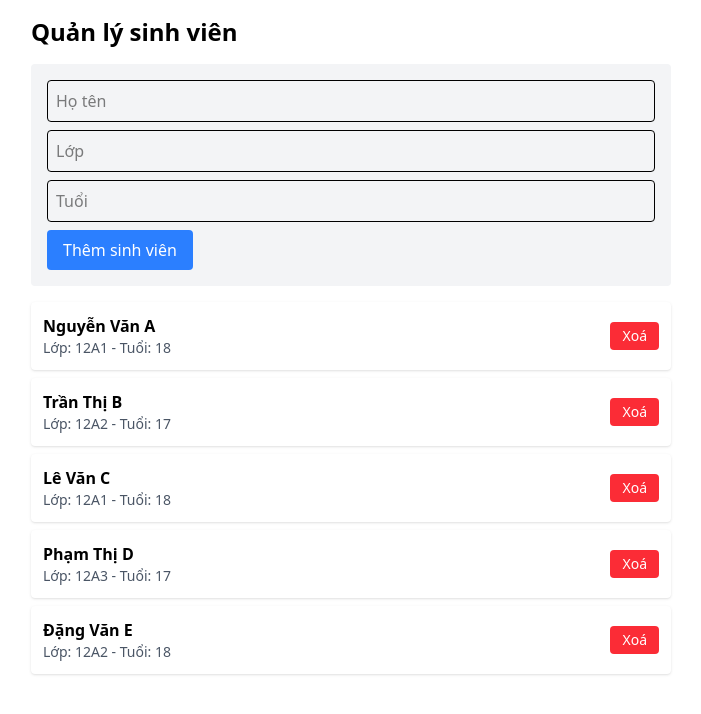
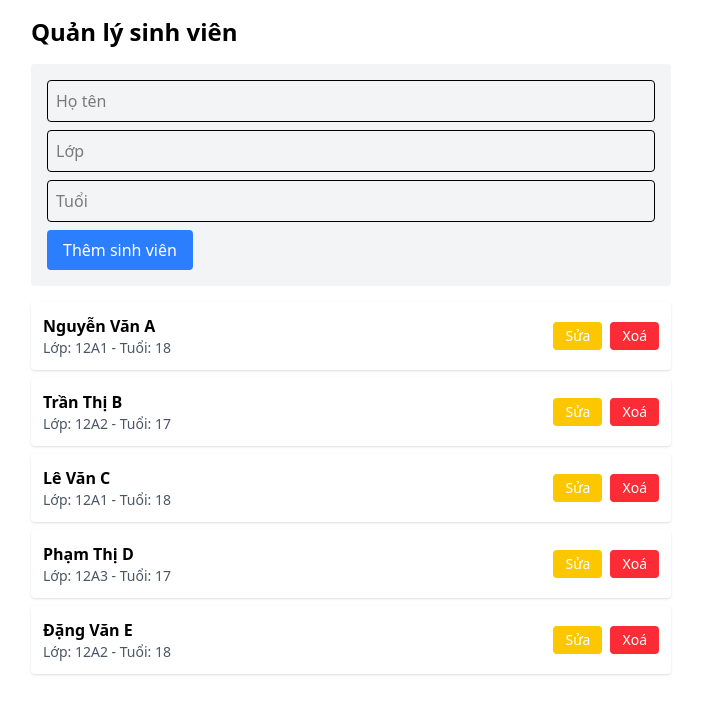
Before and after one commit to bloghaynhat/PTGD_Ktra_2304, a React (Vite) app: page / in a window 1280 px wide. Shown: the top 714 px of the page, without its empty margins (289-990 px from the left). Built offline with nearby package versions, Linux system fonts and the light colour scheme.

Commit message:
feat: chỉnh sửa thông  tin sinh viên

```diff
--- a/src/App.jsx
+++ b/src/App.jsx
@@ -14,22 +14,34 @@ function App() {
   const [students, setStudents] = useState(sampleStudents);
 
   const addStudent = (newStudent) => {
-    setStudents((prev) => [
-      ...prev,
-      { ...newStudent, id: Date.now() },
-    ]);
+    const studentWithId = { ...newStudent, id: Date.now() };
+    console.log("Thêm sinh viên:", studentWithId);
+    setStudents((prev) => [...prev, studentWithId]);
   };
 
   const deleteStudent = (id) => {
+    console.log("Xoá sinh viên với ID:", id);
     setStudents((prev) => prev.filter((student) => student.id !== id));
-    console.log("Đã xóa student" + id);
+  };
+
+  const updateStudent = (updatedStudent) => {
+    console.log("Cập nhật sinh viên:", updatedStudent);
+    setStudents((prev) =>
+      prev.map((student) =>
+        student.id === updatedStudent.id ? updatedStudent : student
+      )
+    );
   };
 
   return (
     <div className="max-w-2xl mx-auto p-4">
       <h1 className="text-2xl font-bold mb-4">Quản lý sinh viên</h1>
       <StudentForm onAddStudent={addStudent} />
-      <StudentList students={students} onDeleteStudent={deleteStudent} />
+      <StudentList
+        students={students}
+        onDeleteStudent={deleteStudent}
+        onUpdateStudent={updateStudent}
+      />
     </div>
   );
 }
--- a/src/components/StudentItem.jsx
+++ b/src/components/StudentItem.jsx
@@ -1,12 +1,69 @@
-export default function StudentItem({ student, onDelete }) {
+import { useState } from "react";
+
+export default function StudentItem({ student, onDelete, onUpdate }) {
+  const [isEditing, setIsEditing] = useState(false);
+  const [name, setName] = useState(student.name);
+  const [studentClass, setStudentClass] = useState(student.class);
+  const [age, setAge] = useState(student.age);
+
+  const handleSave = () => {
+    const updated = { ...student, name, class: studentClass, age: parseInt(age) };
+    onUpdate(updated);
+    setIsEditing(false);
+  };
+
   return (
-    <div className="flex justify-between items-center bg-white shadow p-3 rounded">
+    <div className="bg-white shadow p-3 rounded">
+      {isEditing ? (
+        <div className="space-y-2">
+          <input
+            type="text"
+            className="w-full p-1 border rounded"
+            value={name}
+            onChange={(e) => setName(e.target.value)}
+          />
+          <input
+            type="text"
+            className="w-full p-1 border rounded"
+            value={studentClass}
+            onChange={(e) => setStudentClass(e.target.value)}
+          />
+          <input
+            type="number"
+            className="w-full p-1 border rounded"
+            value={age}
+            onChange={(e) => setAge(e.target.value)}
+          />
+          <div className="flex gap-2">
+            <button
+              className="bg-green-500 text-white px-3 py-1 rounded"
+              onClick={handleSave}
+            >
+              Lưu
+            </button>
+            <button
+              className="bg-gray-300 px-3 py-1 rounded"
+              onClick={() => setIsEditing(false)}
+            >
+              Hủy
+            </button>
+          </div>
+        </div>
+      ) : (
+        <div className="flex justify-between items-center">
           <div>
             <div className="font-semibold">{student.name}</div>
             <div className="text-sm text-gray-600">
               Lớp: {student.class} - Tuổi: {student.age}
             </div>
           </div>
+          <div className="flex gap-2">
+            <button
+              className="text-sm bg-yellow-400 text-white px-3 py-1 rounded"
+              onClick={() => setIsEditing(true)}
+            >
+              Sửa
+            </button>
             <button
               className="text-sm bg-red-500 text-white px-3 py-1 rounded"
               onClick={() => onDelete(student.id)}
@@ -14,5 +71,8 @@ export default function StudentItem({ student, onDelete }) {
               Xoá
             </button>
           </div>
+        </div>
+      )}
+    </div>
   );
 }
--- a/src/components/StudentList.jsx
+++ b/src/components/StudentList.jsx
@@ -1,6 +1,6 @@
 import StudentItem from "./StudentItem";
 
-export default function StudentList({ students, onDeleteStudent }) {
+export default function StudentList({ students, onDeleteStudent, onUpdateStudent }) {
   return (
     <div className="space-y-2">
       {students.map((student) => (
@@ -8,6 +8,7 @@ export default function StudentList({ students, onDeleteStudent }) {
           key={student.id}
           student={student}
           onDelete={onDeleteStudent}
+          onUpdate={onUpdateStudent}
         />
       ))}
     </div>
```
Also changed, not shown: MinhChung/chỉnh sửa thông  tin sinh viên 2.PNG (added), MinhChung/chỉnh sửa thông  tin sinh viên.PNG (added). Lines whose indentation alone changed are shown as unchanged.
